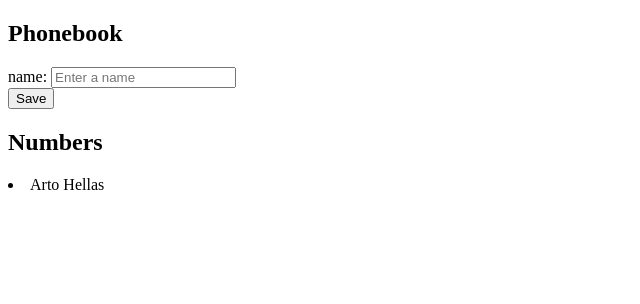
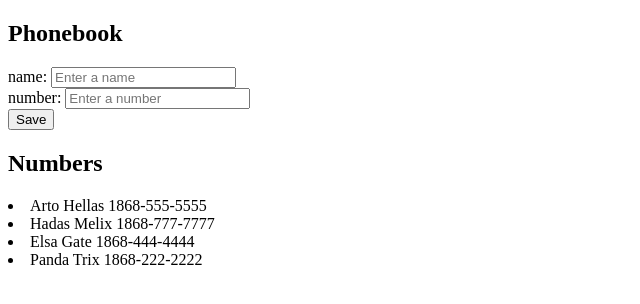
Before and after one commit to YehuCarrington/FullStack_part2, a React (Vite) app in the folder part2/: page / in a window 1280 px wide. Shown: the top 304 px of the page, without its empty margins (0-640 px from the left). Built offline with nearby package versions, Linux system fonts and the light colour scheme.

Commit message:
Submission for part 2 exercise 2.8

```diff
--- a/part2/src/App.jsx
+++ b/part2/src/App.jsx
@@ -4,7 +4,7 @@ function DisplayPhonebook({ persons }) {
   return persons.map((person, index) => {
     return (
       <li key={index}>
-        {person.name}
+        {person.name} {person.number}
       </li>
     )
   })
@@ -12,25 +12,41 @@ function DisplayPhonebook({ persons }) {
 
 const App = () => {
   const [persons, setPersons] = useState([
-    { name: 'Arto Hellas' }
+    { name: 'Arto Hellas', number: '1868-555-5555', id: 1 },
+    { name: 'Hadas Melix', number: '1868-777-7777', id: 2 },
+    { name: 'Elsa Gate', number: '1868-444-4444', id: 3 },
+    { name: 'Panda Trix', number: '1868-222-2222', id: 4 }
   ])
   const [newName, setNewName] = useState('')
+  const [newNumber, setNewNumber] = useState('')
+  const [newId, setId] = useState(5)
 
   const handleNewName = (event) => {
     console.log(event.target.value)
     setNewName(event.target.value)
   }
 
+  const handleNewNumber = (event) => {
+    console.log(event.target.value)
+    setNewNumber(event.target.value)
+  }
+
   const updatePersons = (event) => {
     event.preventDefault()
-    const personObj = { name: newName }
+    const personObj = { name: newName, number: newNumber, id: newId }
 
-    //We can perform the check here, lets access the array of objects
-    const checkPersons = persons.map(person => person.name)
-    if (checkPersons.includes(newName)) { alert( `${newName} is already in the phonebook`) }
+    if ((newName.trim().length === 0) || (newNumber.trim().length === 0))
+      alert('Please enter a name AND a number')
     else {
-      setPersons(persons.concat(personObj))
-      setNewName('')
+      //We can perform the check here, lets access the array of objects
+      const checkPersons = persons.map(person => person.name)
+      if (checkPersons.includes(newName)) { alert(`${newName} is already in the phonebook`) }
+      else {
+        setPersons(persons.concat(personObj))
+        setNewName('')
+        setNewNumber('')
+        setId(i => i + 1)
+      }
     }
   }
 
@@ -40,9 +56,8 @@ const App = () => {
     <div>
       <h2>Phonebook</h2>
       <form onSubmit={updatePersons}>
-        <div>
-          name: <input placeholder='Enter a name' value={newName} onChange={handleNewName} />
-        </div>
+        <div> name: <input placeholder='Enter a name' value={newName} onChange={handleNewName} /> </div>
+        <div> number: <input placeholder='Enter a number' value={newNumber} onChange={handleNewNumber} /></div>
         <div>
           <button type="submit">Save</button>
         </div>
```
